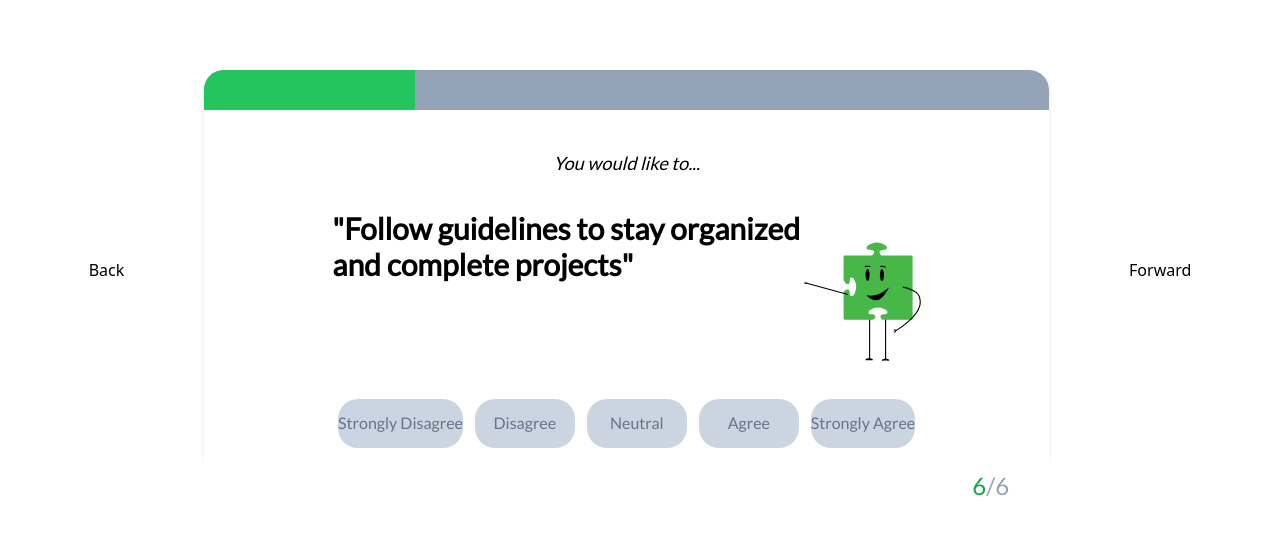
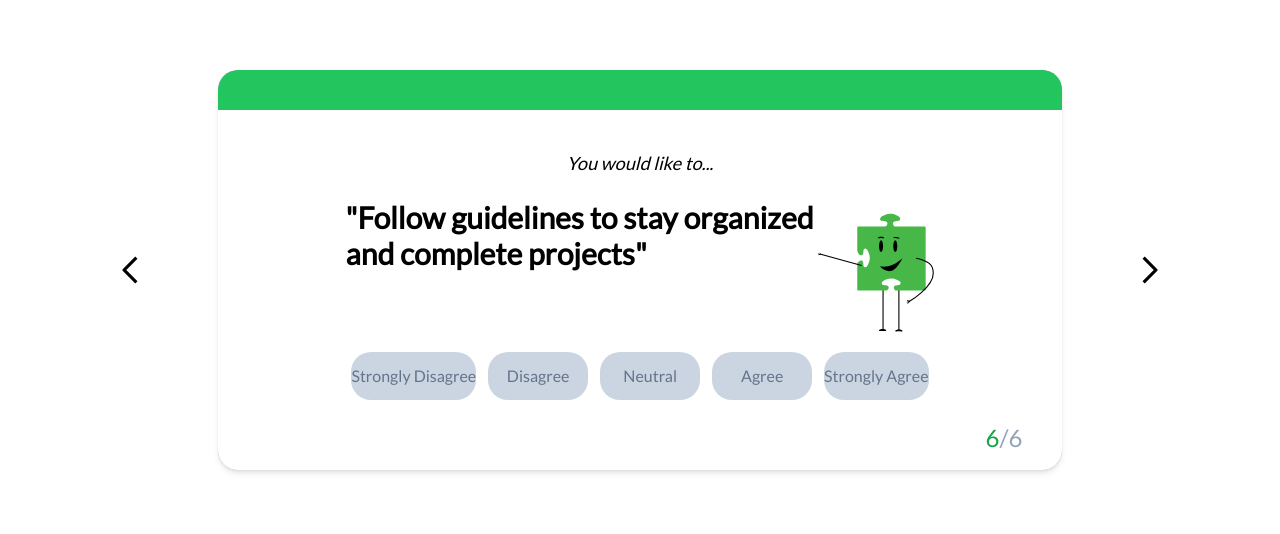
Before and after one commit to ucsc-blueprint/yfiob2, a Next.js app: page /take-quiz in a window 1280 px wide. Shown: the part 202-736 px from the top of the page. Built offline with nearby package versions, Linux system fonts and the light colour scheme.

Commit message:
fixed arrows and progress bar

```diff
--- /dev/null
+++ b/src/Components/BackArrow.jsx
@@ -0,0 +1,18 @@
+import * as React from "react";
+const BackArrow = (props) => (
+	<svg
+		xmlns="http://www.w3.org/2000/svg"
+		width={16}
+		height={28}
+		fill="none"
+		{...props}
+	>
+		<path
+			fill="#000000"
+			fillRule="evenodd"
+			d="m4.294 14 11.195 11.195-2.239 2.24L.935 15.118a1.583 1.583 0 0 1 0-2.239L13.25.565l2.24 2.239L4.293 13.999Z"
+			clipRule="evenodd"
+		/>
+	</svg>
+);
+export default BackArrow;
--- /dev/null
+++ b/src/Components/ForwardArrow.jsx
@@ -0,0 +1,18 @@
+import * as React from "react";
+const ForwardArrow = (props) => (
+	<svg
+		xmlns="http://www.w3.org/2000/svg"
+		width={16}
+		height={28}
+		fill="none"
+		{...props}
+	>
+		<path
+			fill="#000000"
+			fillRule="evenodd"
+			d="M11.707 14 .51 2.804 2.75.565l12.315 12.316a1.583 1.583 0 0 1 0 2.238L2.75 27.435l-2.24-2.24L11.708 14Z"
+			clipRule="evenodd"
+		/>
+	</svg>
+);
+export default ForwardArrow;
--- a/src/app/take-quiz/page.jsx
+++ b/src/app/take-quiz/page.jsx
@@ -4,6 +4,8 @@ import { Navbar } from "../../components/Navbar/Navbar";
 import { QuestionCard } from "../../components/QuestionCard.jsx";
 import questions from "../../../questions.json";
 import { useState } from "react";
+import BackArrow from "../../components/BackArrow.jsx";
+import ForwardArrow from "../../components/ForwardArrow.jsx";
 
 function getQuestions(educationLevel) {
 	const parsedData = Object.values(questions).map((element) => {
@@ -51,7 +53,7 @@ export default function Page() {
 						}
 					}}
 				>
-					Back
+					<BackArrow />
 				</button>
 				<div className="flex flex-col items-center">
 					{questionsObject[questionNum][randomNum]}
@@ -63,7 +65,7 @@ export default function Page() {
 						}
 					}}
 				>
-					Forward
+					<ForwardArrow />
 				</button>
 			</div>
 		</>
--- a/src/components/QuestionCard.jsx
+++ b/src/components/QuestionCard.jsx
@@ -15,10 +15,13 @@ export const QuestionCard = ({
 	totalQuestions,
 }) => {
 	return (
-		<div className="bg-slate-400 w-[66vw] h-[50vh] rounded-[20px] font-lato shadow-md">
-			<div className="bg-green-500 h-[10%] w-[25%] rounded-tl-[20px]"></div>
-			<div className="bg-white h-full rounded-b-[20px] p-[5vh]">
-				<div className=" flex-col flex items-center h-[100%] justify-space-between">
+		<div className="bg-slate-400 w-[66vw] h-[50vh] rounded-[20px] font-lato shadow-md overflow-hidden">
+			<div
+				className="bg-green-500 h-[10%] w-[25%] rounded-tl-[20px]"
+				style={{ width: `${Math.floor((questionNumber / totalQuestions) * 100)}%` }}
+			></div>
+			<div className="bg-white h-full rounded-b-[20px] p-[5vh] flex flex-col">
+				<div className=" flex-col flex items-center grow justify-space-between">
 					<p className="flex-[1] w-[77%] text-[114%] text-center italic">{advice}</p>
 					<div className="flex-[3] w-[77%] flex justify-between">
 						<h1 className="text-3xl font-bold">"{question}"</h1>
@@ -38,7 +41,7 @@ export const QuestionCard = ({
 						})}
 					</div>
 				</div>
-				<div className="flex justify-end items-end text-2xl">
+				<div className="flex justify-end items-end text-2xl pb-[2vh]">
 					<span className="text-green-600">{questionNumber}</span>
 					<span className="text-slate-400">/{totalQuestions}</span>
 				</div>
```
